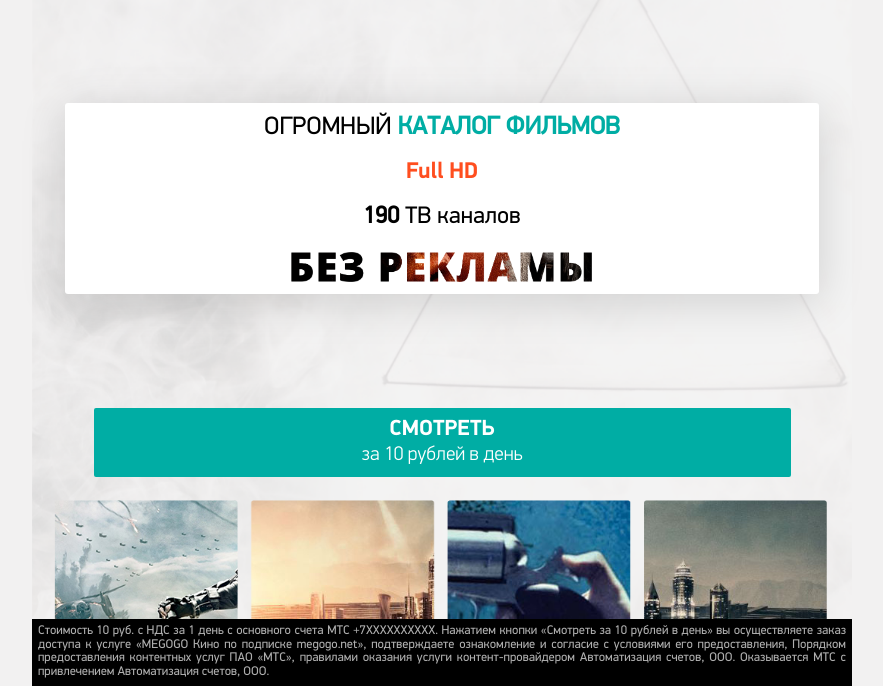
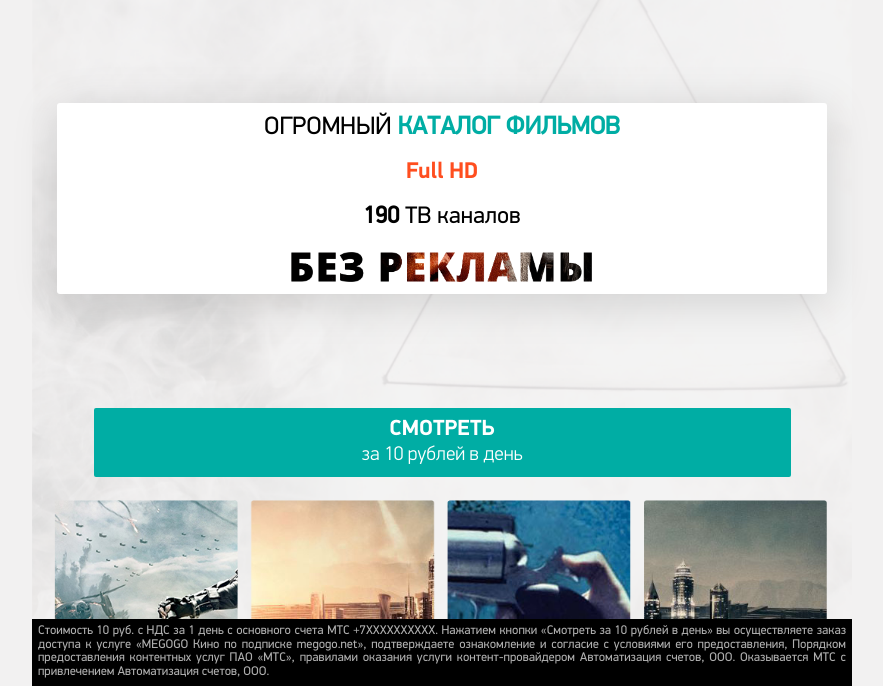
Before and after one commit to Grant-Inna/Landings_MTC-Megogo, a website: page 2/production/index.html in a window 1280 px wide. Shown: the part 114-800 px from the top of the page, without its empty margins (198-1081 px from the left). Drawn offline with Linux system fonts and the light colour scheme; files whose address does not match are found by name.

Commit message:
.... and container bigger

```diff
--- a/2/src/css/style.less
+++ b/2/src/css/style.less
@@ -26,7 +26,7 @@ body {
 .additionalInfo__container {
   background: white;
   border-radius: 3px;
-  width: 92%;
+  width: 94%;
   padding: .5rem;
   box-shadow: 0 7px 46px 0 rgba(0, 0, 0, 0.15);
   .to-h-o( @xxs, @l, { display: none });
```
Also changed, not shown: 2/production/css/style.css, 2/production/css/style.min.css.
